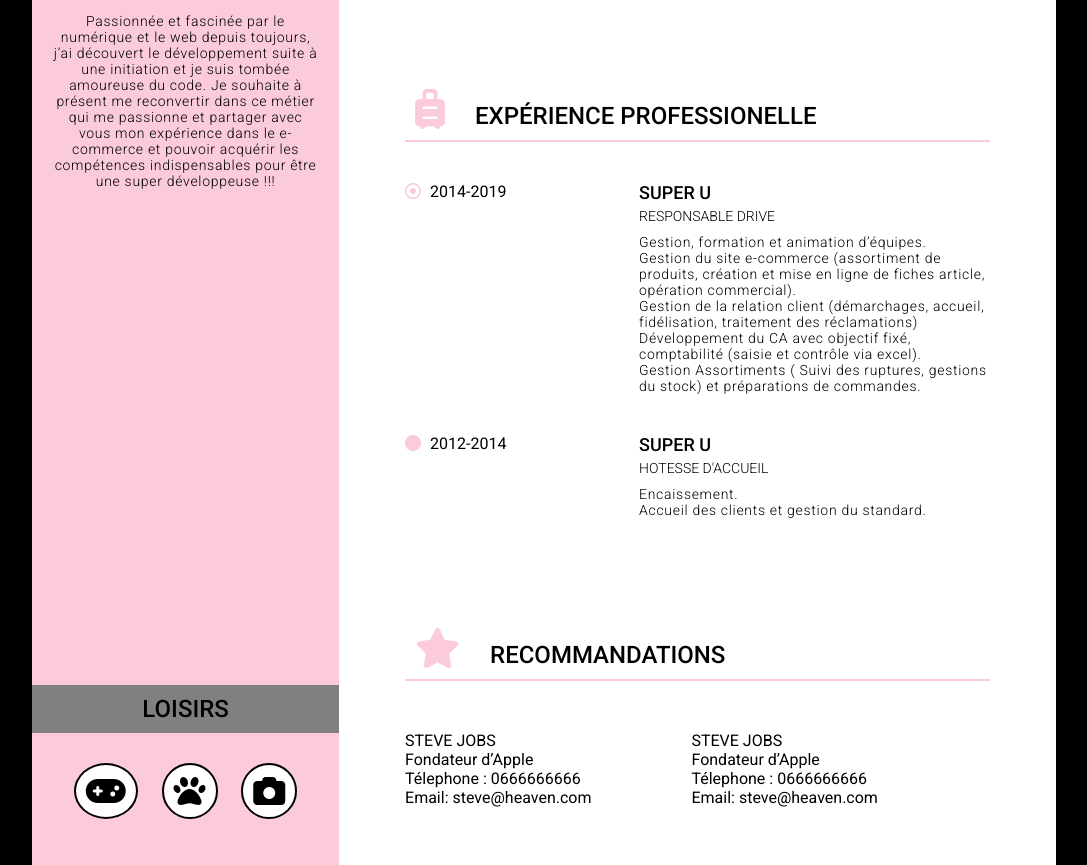
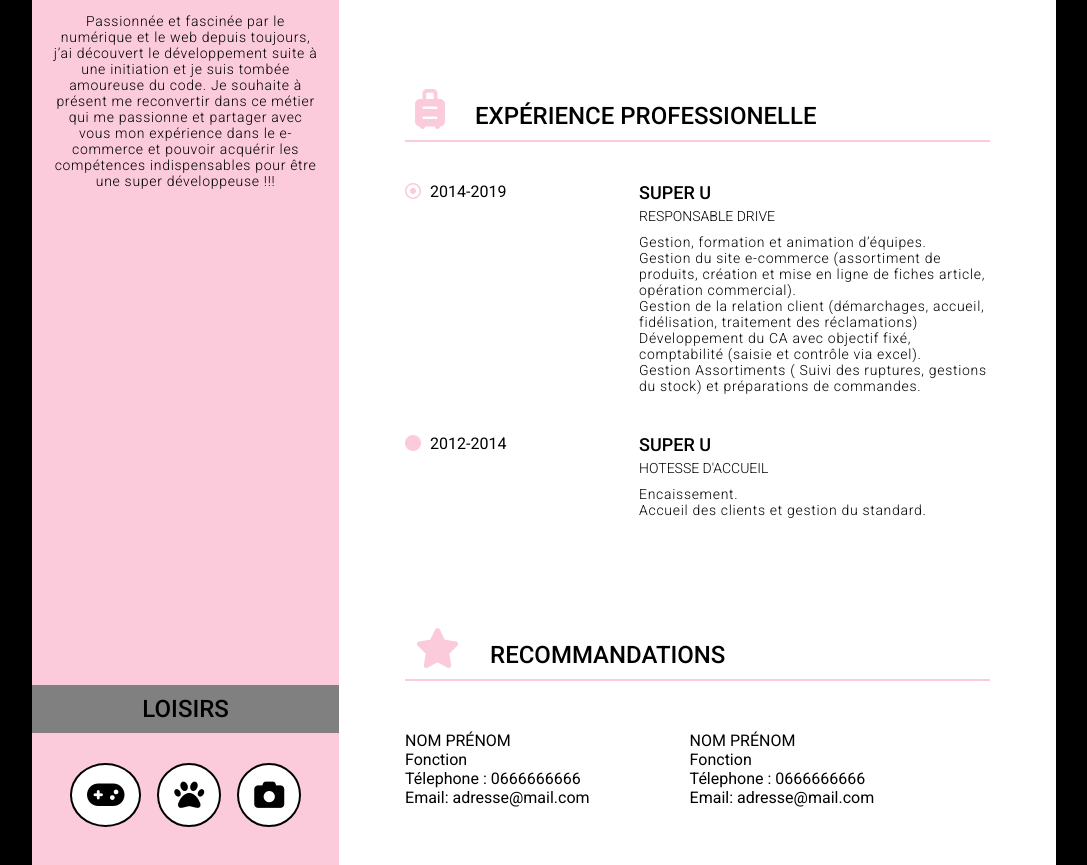
Before and after one commit to MaDaMeDev/P2-MonCv, a plain HTML site: page index.html in a window 1280 px wide. Shown: the part 740-1605 px from the top of the page, without its empty margins (96-1183 px from the left). Drawn offline with Linux system fonts and the light colour scheme.

Commit message:
correction taille icone loisirs

```diff
--- a/index.html
+++ b/index.html
@@ -20,7 +20,7 @@
 </head>
 <body>
     <div class="container">
-
+        <!-- ------------------------------------ASIDE------------------------------------------ -->
         <aside class="left">
             <figure>
                 <img src="./images/MonAvatar.jpg" alt="MonAvatar">
@@ -53,14 +53,14 @@
             <section class="hobbies ">
                 <h3 class="asideTitle">LOISIRS</h3>
                     <div class="icones">
-                        <i class="fas fa-gamepad fa-2x rounded-circle"></i>
-                        <i class="fas fa-paw fa-2x rounded-circle"></i>
-                        <i class="fas fa-camera fa-2x rounded-circle"></i>
+                        <i class="fas fa-gamepad "></i>
+                        <i class="fas fa-paw "></i>
+                        <i class="fas fa-camera "></i>
                     </div>
             </section>
 
         </aside>
-
+    <!-- -------------------------------------MAIN--------------------------------------------- -->
         <main>
 
             <header>
@@ -139,16 +139,16 @@
                  <h3 class=sectionTitle><i class="fas fa-star"></i>RECOMMANDATIONS</h3> <hr>
                 <div class="names">
                     <ul>
-                        <li> STEVE JOBS</li>
-                        <li>Fondateur d’Apple</li>
+                        <li>NOM PRÉNOM</li>
+                        <li>Fonction</li>
                         <li>Télephone : 0666666666 </li>
-                        <li>Email: steve@heaven.com</li>
+                        <li>Email: adresse@mail.com</li>
                     </ul>
                     <ul>
-                        <li> STEVE JOBS</li>
-                        <li>Fondateur d’Apple</li>
+                        <li>NOM PRÉNOM</li>
+                        <li>Fonction</li>
                         <li>Télephone : 0666666666 </li>
-                        <li>Email: steve@heaven.com</li>
+                        <li>Email: adresse@mail.com</li>
                     </ul>
 
 
--- a/styles.css
+++ b/styles.css
@@ -73,14 +73,15 @@ img {
 .hobbies .icones {
     display: flex;
     justify-content: space-around;
-    margin:30px
+    margin:30px;
 }
 
 .hobbies i {
     border: 2px solid black;
-    border-radius: 100%;
-    padding: 10px;
+    border-radius: 50%;
+    padding: 15px;
     background-color: white;
+    font-size: 30px;
 }
 
 /* ---------------------------------------------------------------------------------main---------------------------------------------------------------------------------- */
@@ -189,7 +190,7 @@ li {
     margin: 50px 100px 50px 0;
 }
 
-/* ---------------------------------------------------------------------------------------------Responsive--------------------------------------------------------------- */
+/* ------------------------------------------------------------------------------------Responsive--------------------------------------------------------------- */
 
 @media all and (max-width: 1024px){
     body{
```
